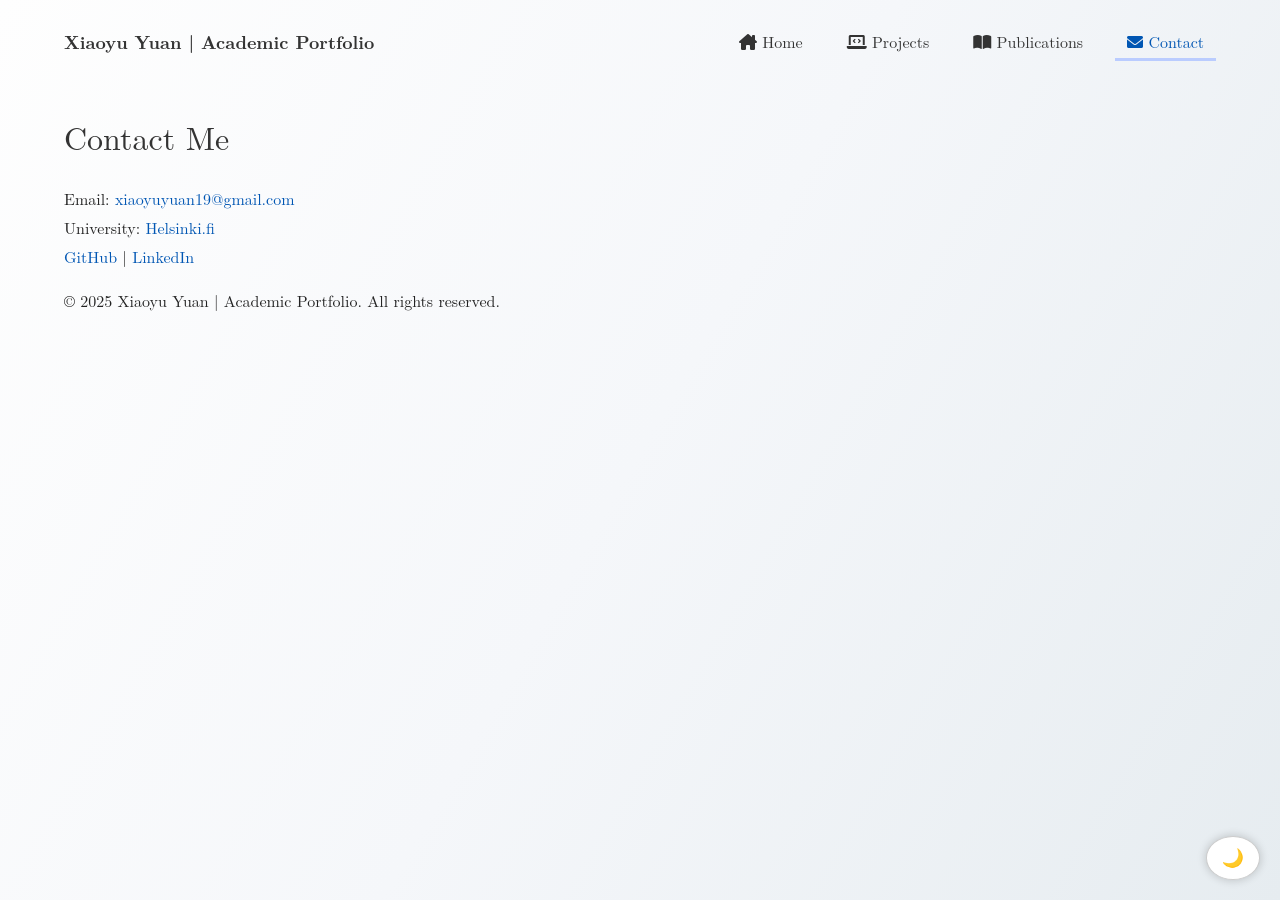
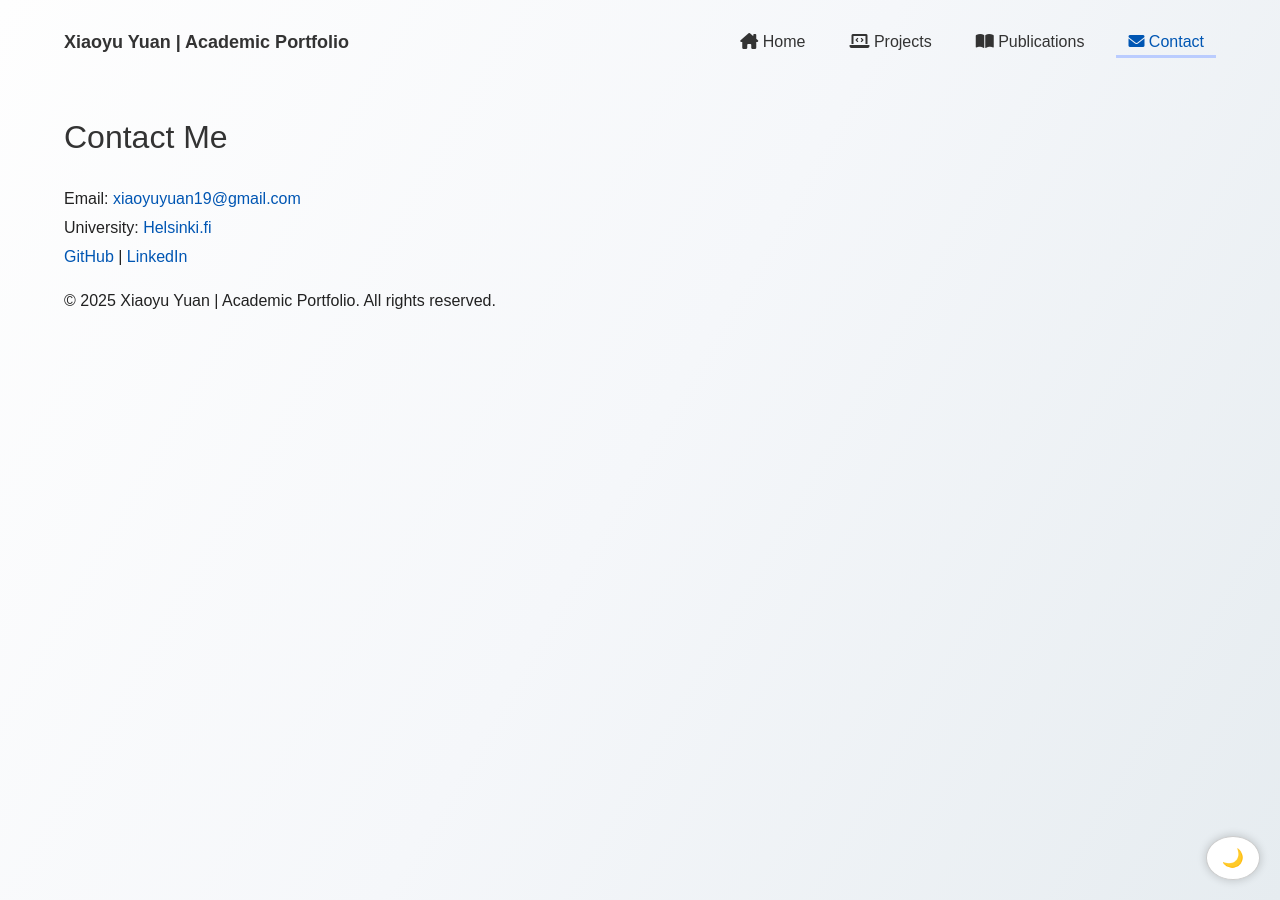
Before and after one commit to XiaoyuYuan19/portfolio, a Jekyll site: the page built from contact.md, in a window 1280 px wide. Built offline with Jekyll 4.4.1, drawn with Linux system fonts in a browser that asks for light colours; some web fonts are replaced.

Commit message:
Update style.css

```diff
--- a/assets/css/style.css
+++ b/assets/css/style.css
@@ -1,15 +1,12 @@
 /* 学术风格（白大褂禁欲系） */
 /* 🌟 浅色梦幻背景（白天模式）🌟 */
-@import url('https://fonts.googleapis.com/css2?family=Latin+Modern+Roman&display=swap');
-
 
 body {
     background: linear-gradient(120deg, #fefefe, #f5f7fa, #e6ecf0);
     background-attachment: fixed;
     color: #222;
-/*     font-family: Arial, Helvetica, sans-serif;      */
+    font-family: Arial, Helvetica, sans-serif;
 /*     font-family: "Times New Roman", Times, serif; */
-    font-family: "Latin Modern Roman", serif;
     max-width: 90vw;
     margin: 0 auto;
     padding: 20px;
```
